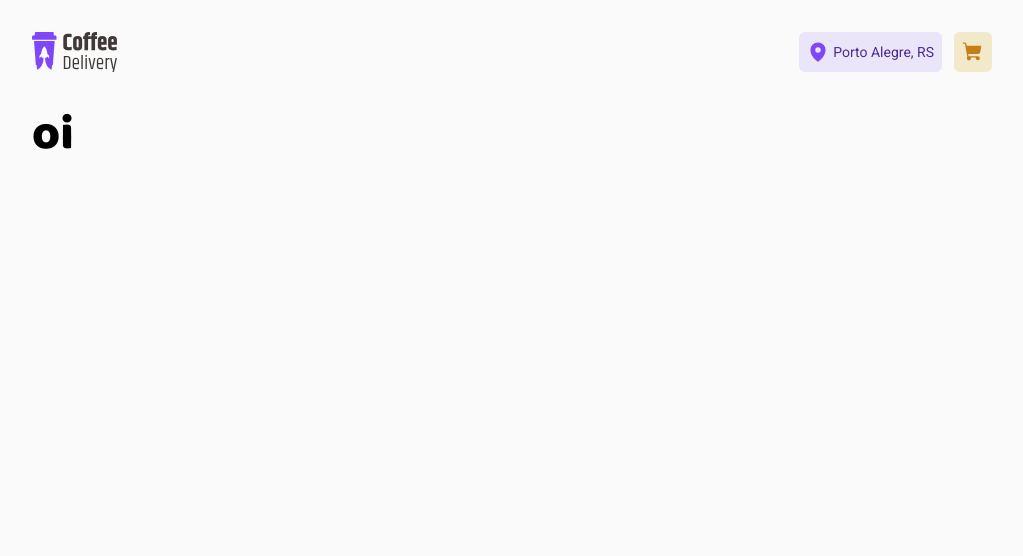
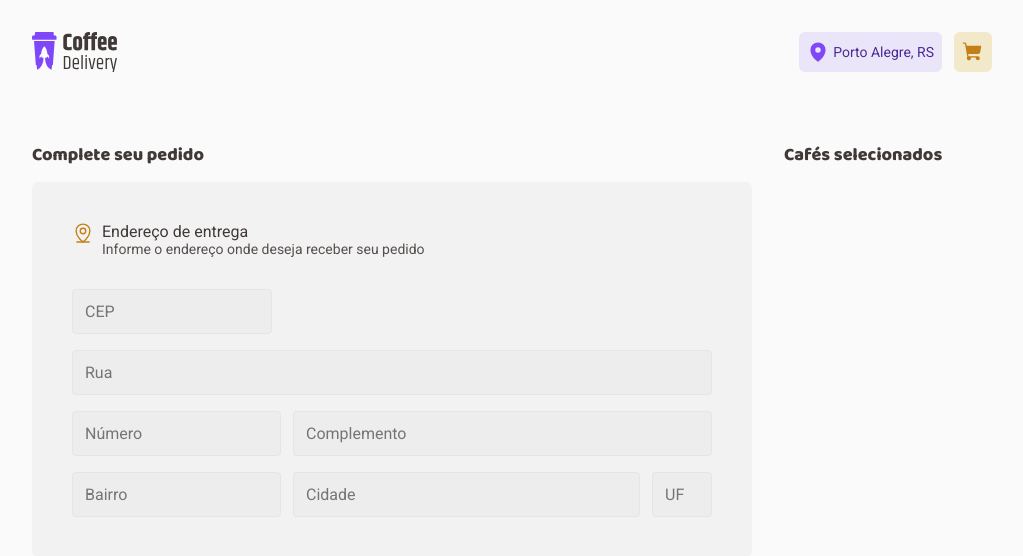
Before and after one commit to jessicaMarquess/coffee-delivery, a React (Vite) app: page /checkout in a window 1280 px wide. Shown: the top 556 px of the page, without its empty margins (128-1151 px from the left). Built offline with nearby package versions, Linux system fonts and the light colour scheme.

Commit message:
feat: tela de checkout + criação do formulario de endereco

```diff
--- a/src/Layout/DefaultLayout/index.tsx
+++ b/src/Layout/DefaultLayout/index.tsx
@@ -16,9 +16,9 @@ export const DefaultLayout = () => {
             <MapPin size={22} weight="fill" />
             <p>Porto Alegre, RS</p>
           </LocaleContainer>
-          <div>
+          <a href="/checkout">
             <ShoppingCart size={22} weight="fill" />
-          </div>
+          </a>
         </Navbar>
       </Header>
       <Outlet />
--- a/src/Layout/DefaultLayout/style.ts
+++ b/src/Layout/DefaultLayout/style.ts
@@ -8,7 +8,7 @@ export const Header = styled.header`
 export const Navbar = styled.div`
   display: flex;
   gap: 0.75rem;
-  div:last-child {
+  a {
     display: flex;
     background-color: ${(props) => props.theme['yellow-light']};
     color: ${(props) => props.theme['yellow-dark']};
--- a/src/pages/Checkout/index.tsx
+++ b/src/pages/Checkout/index.tsx
@@ -1,7 +1,48 @@
+import { MapPinLine } from 'phosphor-react'
+import {
+  CEPAndStreetContainer,
+  Content,
+  FormContainer,
+  HeaderContent,
+  LastContainer,
+  MainContainer,
+  NumberAndComplementContainer,
+  PreviewContainer,
+} from './style'
+
 export const Checkout = () => {
   return (
-    <div>
-      <h1>oi</h1>
-    </div>
+    <MainContainer>
+      <FormContainer>
+        <h1>Complete seu pedido</h1>
+        <form>
+          <HeaderContent>
+            <MapPinLine size={22} />
+            <div>
+              <p>Endereço de entrega</p>
+              <p>Informe o endereço onde deseja receber seu pedido</p>
+            </div>
+          </HeaderContent>
+          <Content>
+            <CEPAndStreetContainer>
+              <input type="number" placeholder="CEP" />
+              <input type="text" placeholder="Rua" />
+            </CEPAndStreetContainer>
+            <NumberAndComplementContainer>
+              <input type="number" placeholder="Número" />
+              <input type="text" placeholder="Complemento" />
+            </NumberAndComplementContainer>
+            <LastContainer>
+              <input type="text" placeholder="Bairro" />
+              <input type="text" placeholder="Cidade" />
+              <input type="text" placeholder="UF" />
+            </LastContainer>
+          </Content>
+        </form>
+      </FormContainer>
+      <PreviewContainer>
+        <h1>Cafés selecionados</h1>
+      </PreviewContainer>
+    </MainContainer>
   )
 }
--- /dev/null
+++ b/src/pages/Checkout/style.ts
@@ -0,0 +1,97 @@
+import styled from 'styled-components'
+
+export const MainContainer = styled.main`
+  margin-top: 2.5rem;
+  display: flex;
+  flex: 80% 20%;
+  gap: 2rem;
+`
+
+export const FormContainer = styled.div`
+  h1 {
+    font-size: 1.125rem;
+    color: ${(props) => props.theme['base-subtitle']};
+    margin-bottom: 0.938rem;
+  }
+
+  form {
+    padding: 2.5rem;
+    background-color: ${(props) => props.theme['base-card']};
+    border-radius: 6px;
+    display: flex;
+    flex-direction: column;
+    gap: 2rem;
+
+    input {
+      padding: 0.75rem;
+      border-radius: 4px;
+      border: 1px solid ${(props) => props.theme['base-button']};
+      background: ${(props) => props.theme['base-input']};
+    }
+  }
+`
+
+export const HeaderContent = styled.div`
+  display: flex;
+  gap: 0.5rem;
+  min-width: 640px;
+  font-size: 1rem;
+  color: ${(props) => props.theme['base-subtitle']};
+
+  div p:last-child {
+    font-size: 0.875rem;
+    color: ${(props) => props.theme['base-text']};
+  }
+
+  svg {
+    color: ${(props) => props.theme['yellow-dark']};
+  }
+`
+export const Content = styled.div`
+  gap: 1rem;
+  display: flex;
+  flex-direction: column;
+`
+
+export const CEPAndStreetContainer = styled.div`
+  display: flex;
+  flex-direction: column;
+  gap: 1rem;
+
+  input:first-child {
+    max-width: 12.5rem;
+  }
+`
+
+export const NumberAndComplementContainer = styled.div`
+  display: flex;
+  gap: 0.75rem;
+
+  input[type='number'] {
+    flex-grow: 200px;
+  }
+
+  input[type='text'] {
+    flex-grow: 16;
+  }
+`
+
+export const LastContainer = styled.div`
+  display: flex;
+  gap: 0.75rem;
+
+  input:nth-child(2) {
+    flex-grow: 16;
+  }
+  input:nth-child(3) {
+    max-width: 60px;
+  }
+`
+
+export const PreviewContainer = styled.div`
+  h1 {
+    font-size: 1.125rem;
+    color: ${(props) => props.theme['base-subtitle']};
+    margin-bottom: 0.938rem;
+  }
+`
```
